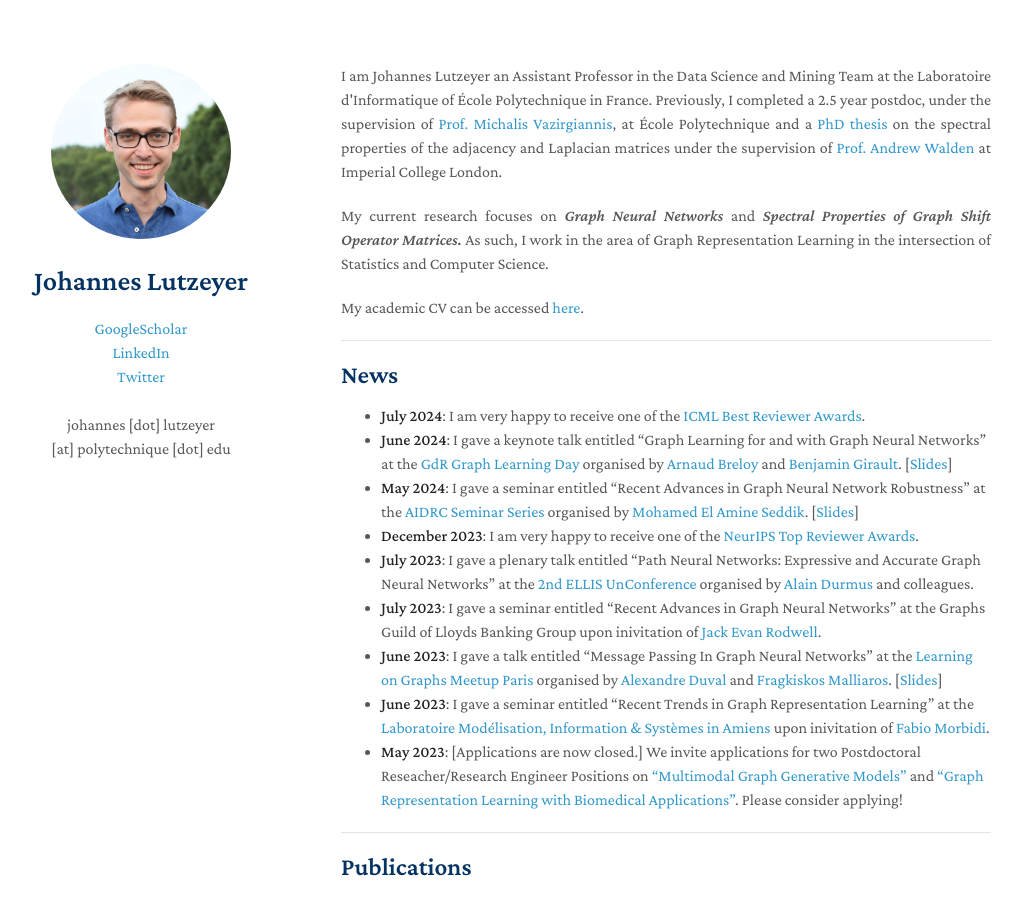
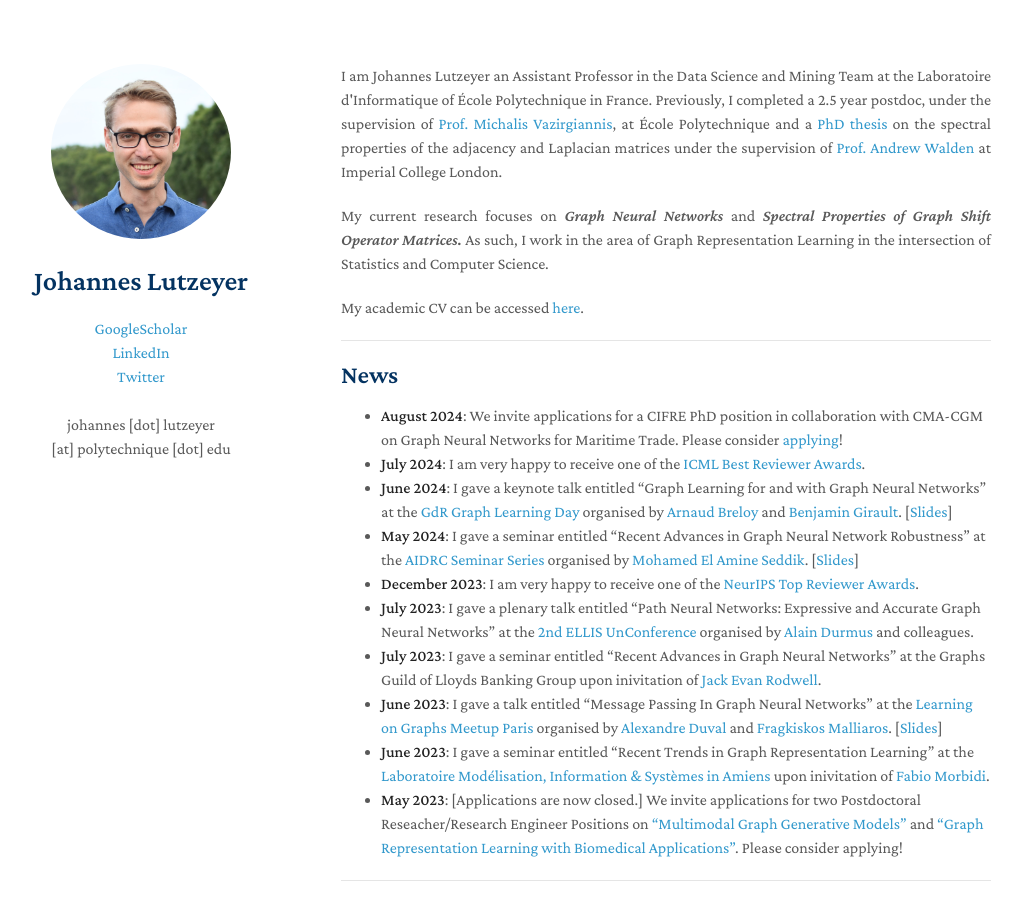
Before and after one commit to johanneslutzeyer/johanneslutzeyer.github.io, a Jekyll site: the page built from index.md, in a window 1280 px wide and 900 px high. Shown: the whole window, without its empty margins (129-1152 px from the left). Built offline with Jekyll 4.4.1, drawn with Linux system fonts in a browser that asks for light colours; our own code applies the rules of GitHub Pages for plain Markdown files; a script that is not in the unit is left out.

Commit message:
Update index.md

```diff
--- a/index.md
+++ b/index.md
@@ -13,6 +13,7 @@ My academic CV can be accessed <a href="https://johanneslutzeyer.com/doc/Johanne
 ---
 
 ## News
+- **August 2024**: We invite applications for a CIFRE PhD position in collaboration with CMA-CGM on Graph Neural Networks for Maritime Trade. Please consider <a href="https://jobs.cmacgm-group.com/CMACGM/job/Marseille-Th%C3%A8se-CIFRE-PhD-Deep-Learning-Graph-Neural-Networks/1101237901/" target="_blank">applying</a>!
 - **July 2024**: I am very happy to receive one of the <a href="https://x.com/icmlconf/status/1815647580577059312" target=" blank">ICML Best Reviewer Awards</a>.
 - **June 2024**: I gave a keynote talk entitled "Graph Learning for and with Graph Neural Networks" at the <a href="http://intranet.gdr-isis.fr/index.php?page=reunion&idreunion=523" target="_blank">GdR Graph Learning Day</a> organised by <a href="https://abreloy.github.io/" target="_blank">Arnaud Breloy</a> and <a href="https://www.benjamin-girault.com/" target="_blank">Benjamin Girault</a>. [<a href="https://johanneslutzeyer.com/doc/2024-06-06_JohannesLutzeyer_GraphLearningForAndWithGraphNeuralNetworks_Handout.pdf" target=" blank">Slides</a>]
 - **May 2024**: I gave a seminar entitled "Recent Advances in Graph Neural Network Robustness" at the <a href="https://www.tii.ae/seminar/aidrc-seminar-series-dr-johannes-lutzeyer" target="_blank">AIDRC Seminar Series</a> organised by <a href="https://melaseddik.github.io/" target="_blank">Mohamed El Amine Seddik</a>. [<a href="https://johanneslutzeyer.com/doc/2024-05-15_JohannesLutzeyer_RecentAdvancesInGraphNeuralNetworkRobustness.pdf" target=" blank">Slides</a>]
```
